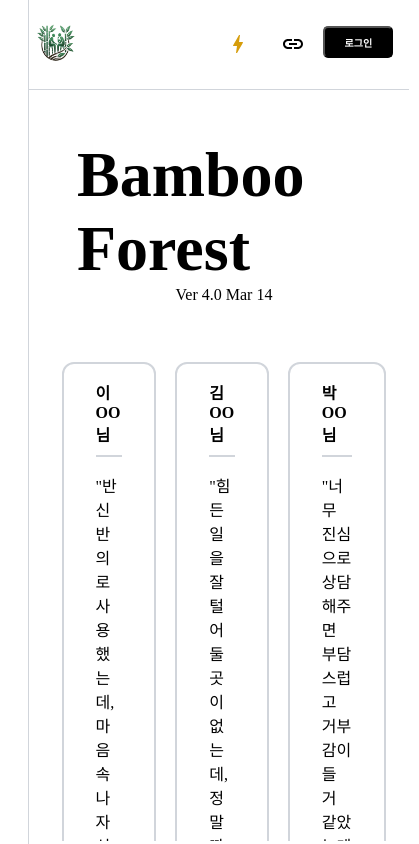
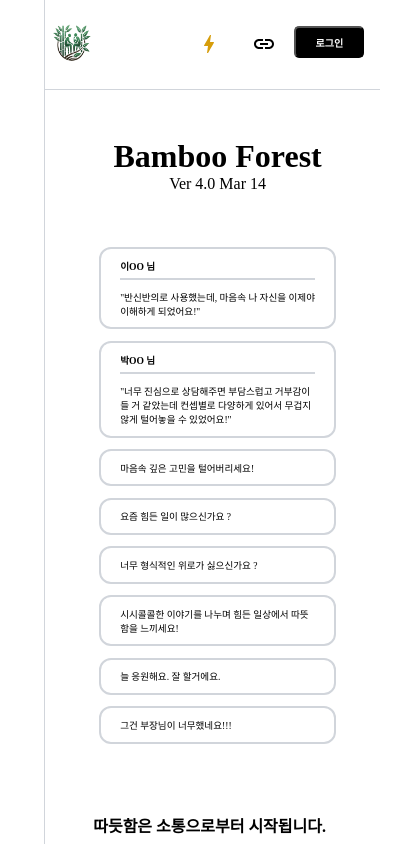
Before and after one commit to team-jung-ppo/bamboo-forest_frontend, a React (Vite) app: page / in a window 390 px wide. Shown: the whole page, 419 px wide, since content can reach past the window. Built offline with nearby package versions, Linux system fonts and the light colour scheme; no server answers; some icons are missing; a web font is replaced by a local one.

Commit message:
📱 Modify : MainPage 반응형 추가

```diff
--- a/src/components/MainPage/MainPage.jsx
+++ b/src/components/MainPage/MainPage.jsx
@@ -15,7 +15,7 @@
 						"반신반의로 사용했는데, 마음속 나 자신을 이제야 이해하게 되었어요!"
 					</div>
 				</div>
-				<div className={styles.articleBox}>
+				<div className={styles.articleBox} id={styles.delete}>
 					<div className={styles.name}>김OO 님</div>
 					<div className={styles.content}>
 						"힘든 일을 잘 털어둘 곳이 없는데, 정말 따듯함을 느끼게 되는 거
--- a/src/components/MainPage/mainpage.module.css
+++ b/src/components/MainPage/mainpage.module.css
@@ -45,3 +45,39 @@
 	font-size: 2rem;
 	font-weight: 600;
 }
+
+@media (max-width: 700px) {
+	.titleTxt {
+		font-weight: 600;
+		font-size: 2em;
+	}
+	.name,
+	.content {
+		font-size: 0.6rem;
+	}
+	.articles {
+		display: grid;
+		grid-template-columns: 1fr 1fr;
+		grid-template-rows: 2fr 1fr 1fr 1fr;
+	}
+	.articleBox {
+		font-size: 0.6rem;
+	}
+	#delete {
+		display: none;
+	}
+	.lastcomment {
+		font-size: 1.4rem;
+	}
+}
+
+@media (max-width: 400px) {
+	.articles {
+		display: grid;
+		grid-template-columns: 1fr;
+		grid-template-rows: 1fr;
+	}
+	.lastcomment {
+		font-size: 1rem;
+	}
+}
```
